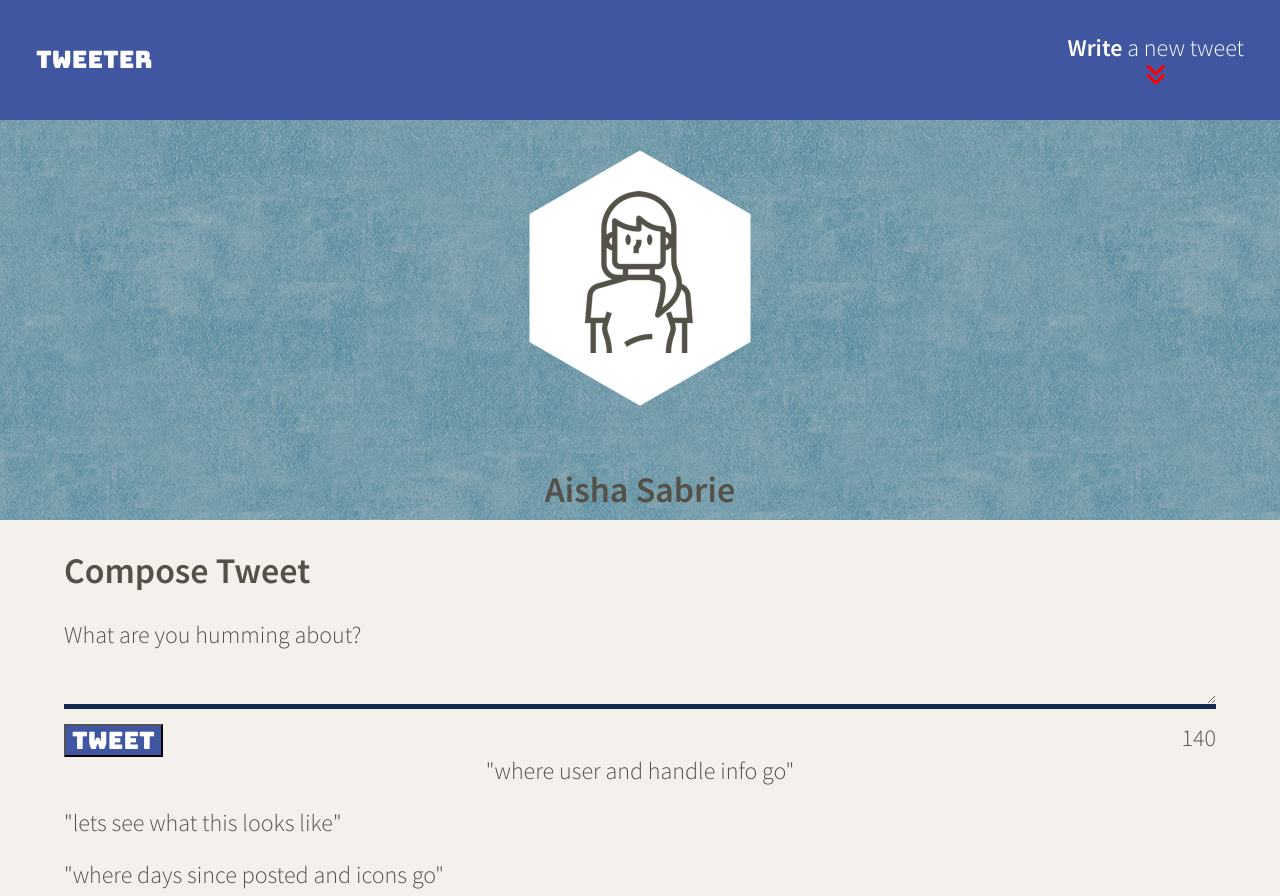
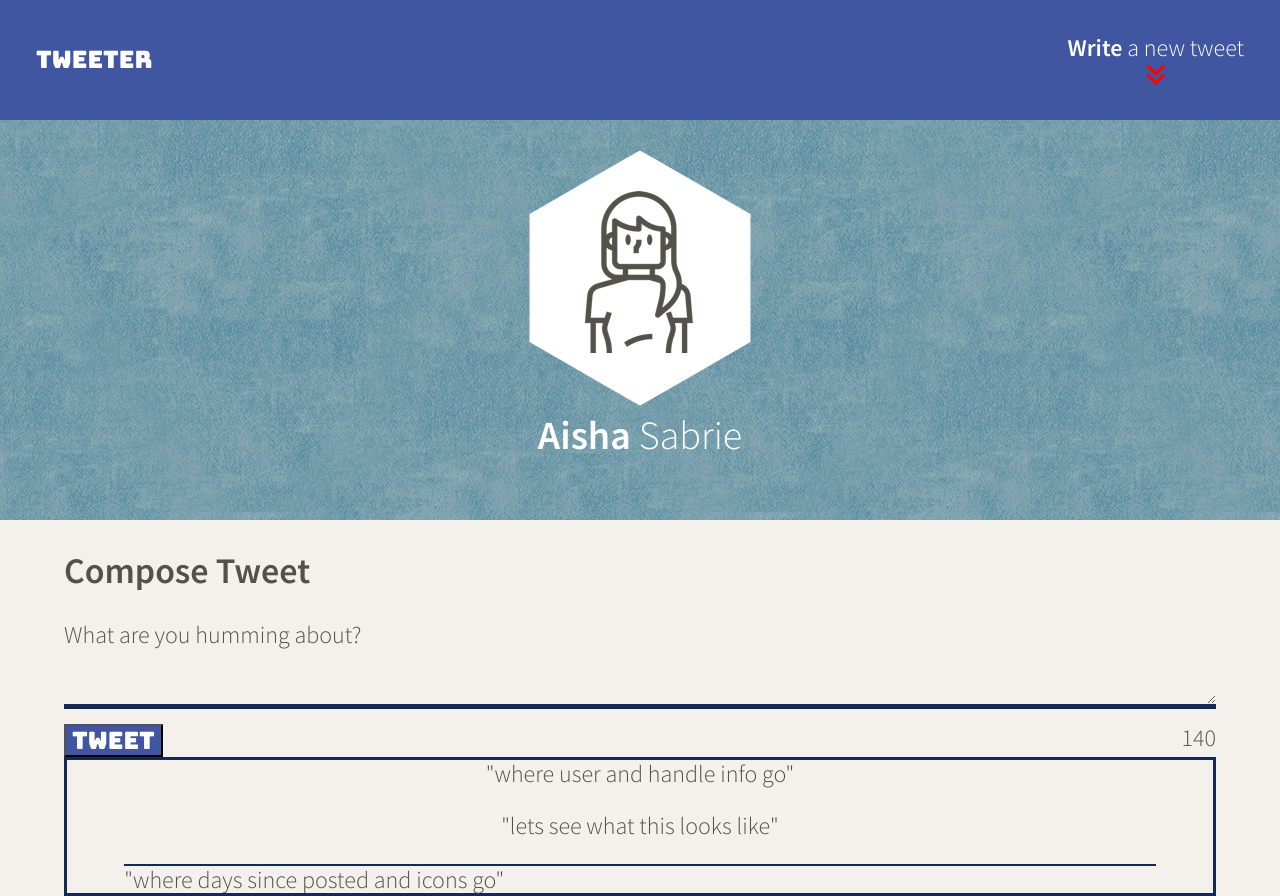
Before and after one commit to Sabrieai/Tweeter, a website: page public/index.html in a window 1280 px wide. Drawn offline with nearby package versions, Linux system fonts and the light colour scheme.

Commit message:
add some styles to the tweet-container

```diff
--- a/public/index.html
+++ b/public/index.html
@@ -20,6 +20,7 @@
     <link rel="stylesheet" href="/styles/nav.css" type="text/css" />
     <link rel="stylesheet" href="/styles/header.css" type="text/css" />
     <link rel="stylesheet" href="/styles/new-tweet.css" type="text/css" />
+    <link rel="stylesheet" href="/styles/tweet-container.css" type="text/css" />
 
     <!-- External JS adds access to jQuery -->
     <script src="https://ajax.googleapis.com/ajax/libs/jquery/3.4.1/jquery.min.js"></script>
@@ -48,9 +49,8 @@
         <div class = "avatar">
             <img src="/images/profile-hex.png">
         </div>
-        <br>
         <div>
-            <h2> <strong>Aisha</strong> Sabrie</h2>
+            <span class = span> <strong>Aisha</strong> Sabrie</span>
         </div>
     </header>
       </div>
@@ -70,10 +70,10 @@
     </section>
     <!-- Houses the posted tweets -->
     <section class="tweet-container">
-      <article>
-        <header> "where user and handle info go" </header>
+      <article class = "article">
+        <header class = "header"> "where user and handle info go" </header>
         <p> "lets see what this looks like"</p>
-        <footer>"where days since posted and icons go"</footer>
+        <footer class = "footer">"where days since posted and icons go"</footer>
       </article>
     </section>
   </main>
--- a/public/styles/header.css
+++ b/public/styles/header.css
@@ -12,3 +12,8 @@
 .avatar {
   padding-top: 150px;
 }
+
+.span {
+  color: white;
+  font-size: 40px;
+}
--- /dev/null
+++ b/public/styles/tweet-container.css
@@ -0,0 +1,13 @@
+.article {
+  display: flex;
+  border: 3px solid #152952;
+  flex-direction: column;
+  justify-content: space-around;
+  align-items: center;
+}
+
+
+.footer{
+  border-top: 2px solid #152952;
+  width: 90%;
+}
```
